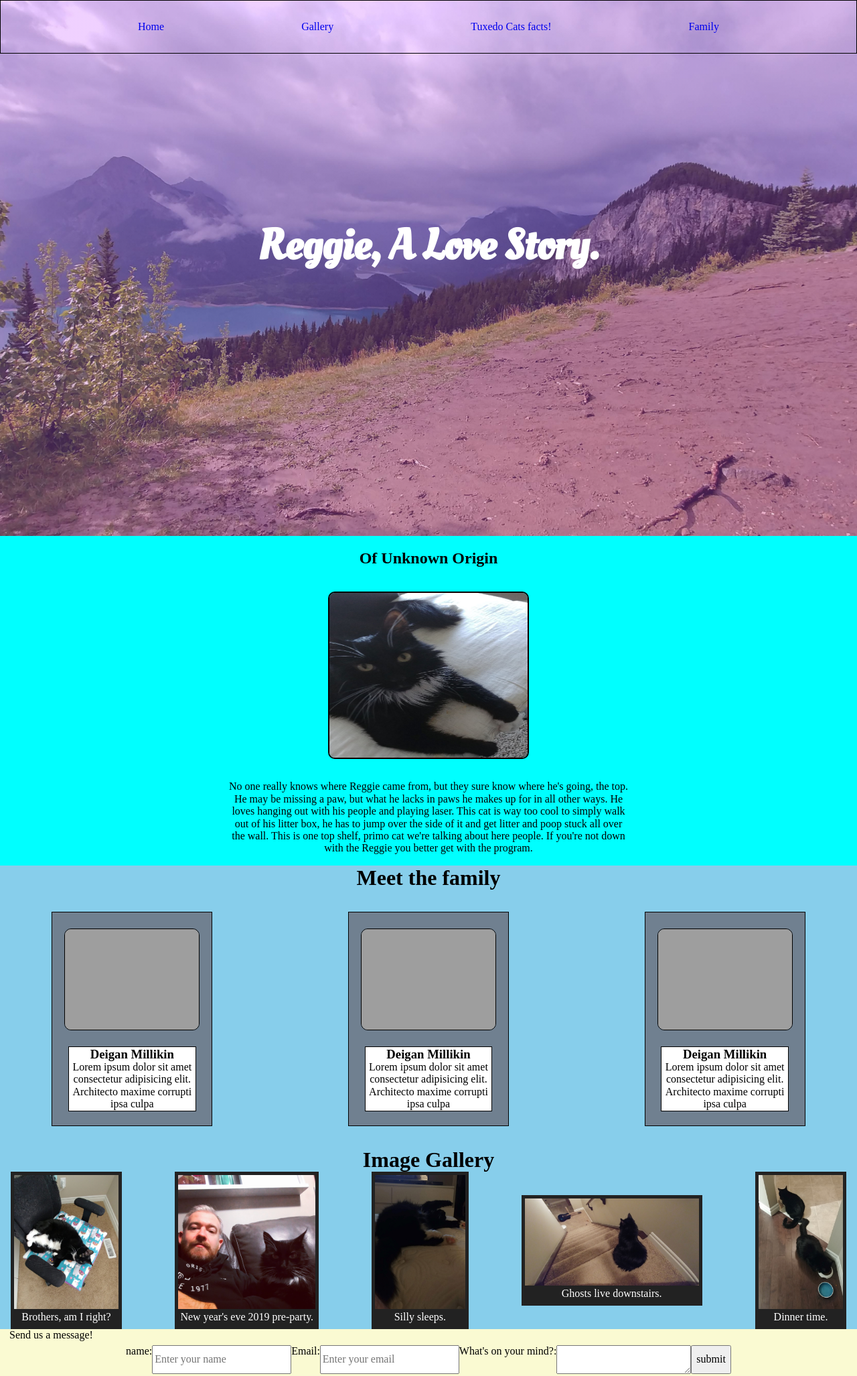
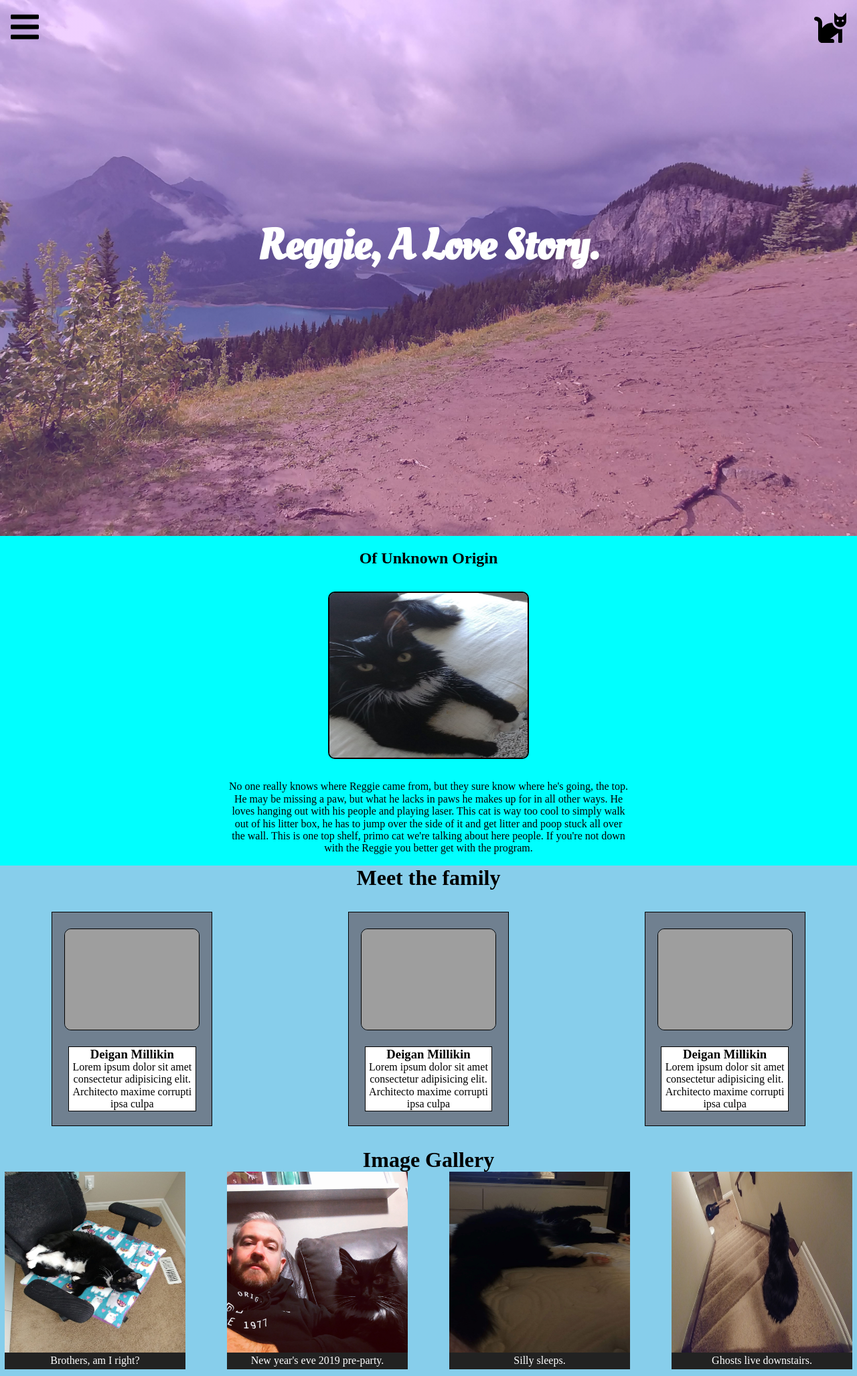
Before and after one commit to deiganM/myCPNT260Final, a plain HTML site: page index.html in a window 1280 px wide. Shown: the top 2054 px of the page at 67% size. Drawn offline with Linux system fonts and the light colour scheme; grey boxes are pictures that could not be loaded.

Commit message:
Added icons, hid ul

```diff
--- a/CSS/main.css
+++ b/CSS/main.css
@@ -14,6 +14,18 @@ body {
 
 nav {
   height: 100vh;
+  display: flex;
+  justify-content: space-between;
+}
+
+.hamburger-menu {
+  height: 5rem;
+  padding: 1rem;
+}
+
+.cat-icon {
+  height: 5rem;
+  padding: 1rem;
 }
 
 nav ul {
@@ -25,6 +37,11 @@ nav ul {
   height: 10vh;
   list-style: none;
   padding: 0;
+    /* add these in desktop */
+    display: none;
+}
+
+ul li {
 
 }
 
@@ -126,16 +143,16 @@ p {
 /* images */
 
 figure {
-  border: 5px #222 solid;
+  /* border: 5px #222 solid; */
   display: flex;
   flex-direction: column;
-  max-width: 270px;
+  width: 270px;
   margin: auto;
 }
 
 figure img {
-  max-width: 270px;
-  max-height: 200px;
+  width: 270px;
+  height: 270px;
 }
 
 figcaption {
--- a/index.html
+++ b/index.html
@@ -11,6 +11,8 @@
 <body>
   <header class="hero-section">
     <nav>
+      <img src="assets/bars-solid.svg" class="hamburger-menu" alt="hamburger menu icon">
+      <img src="assets/cat-solid.svg" class="cat-icon" alt="cat icon">
       <ul>
         <li><a href="#">Home</a></li>
         <li><a href="#">Gallery</a></li>
```
